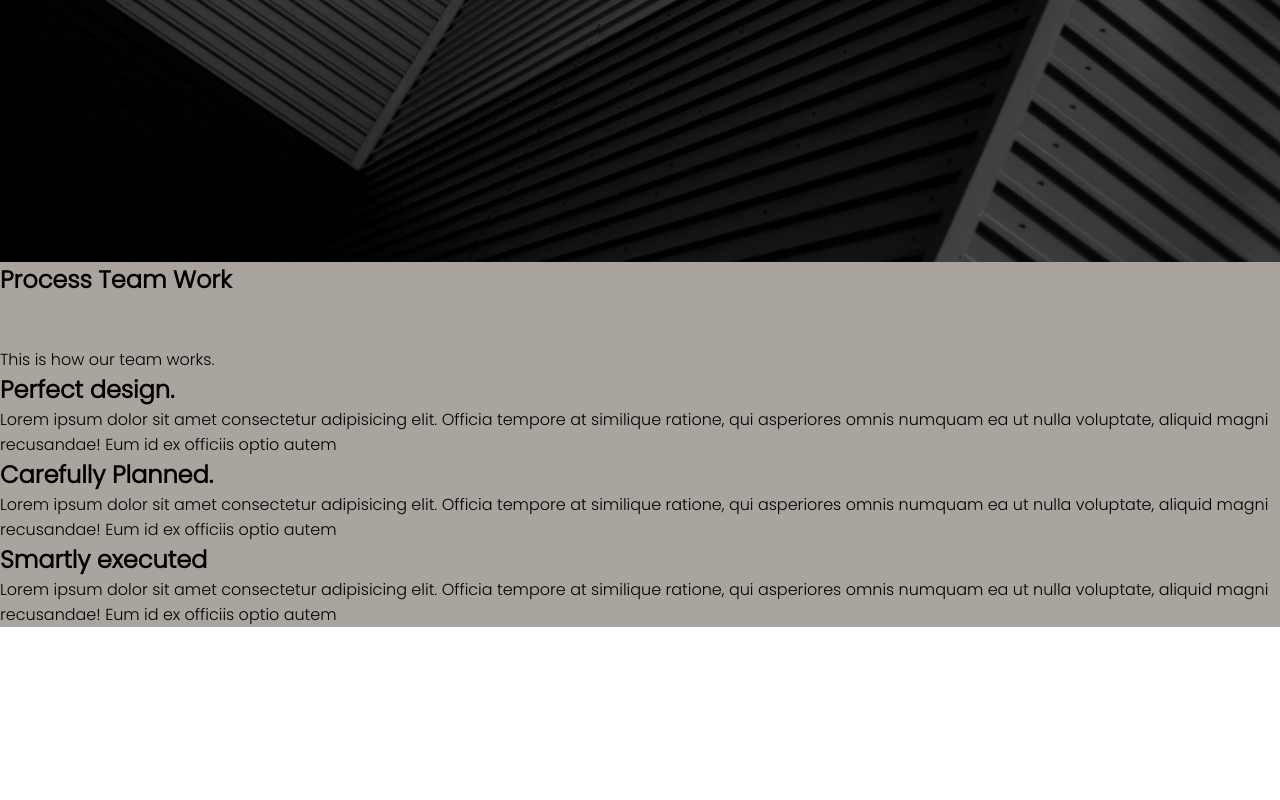
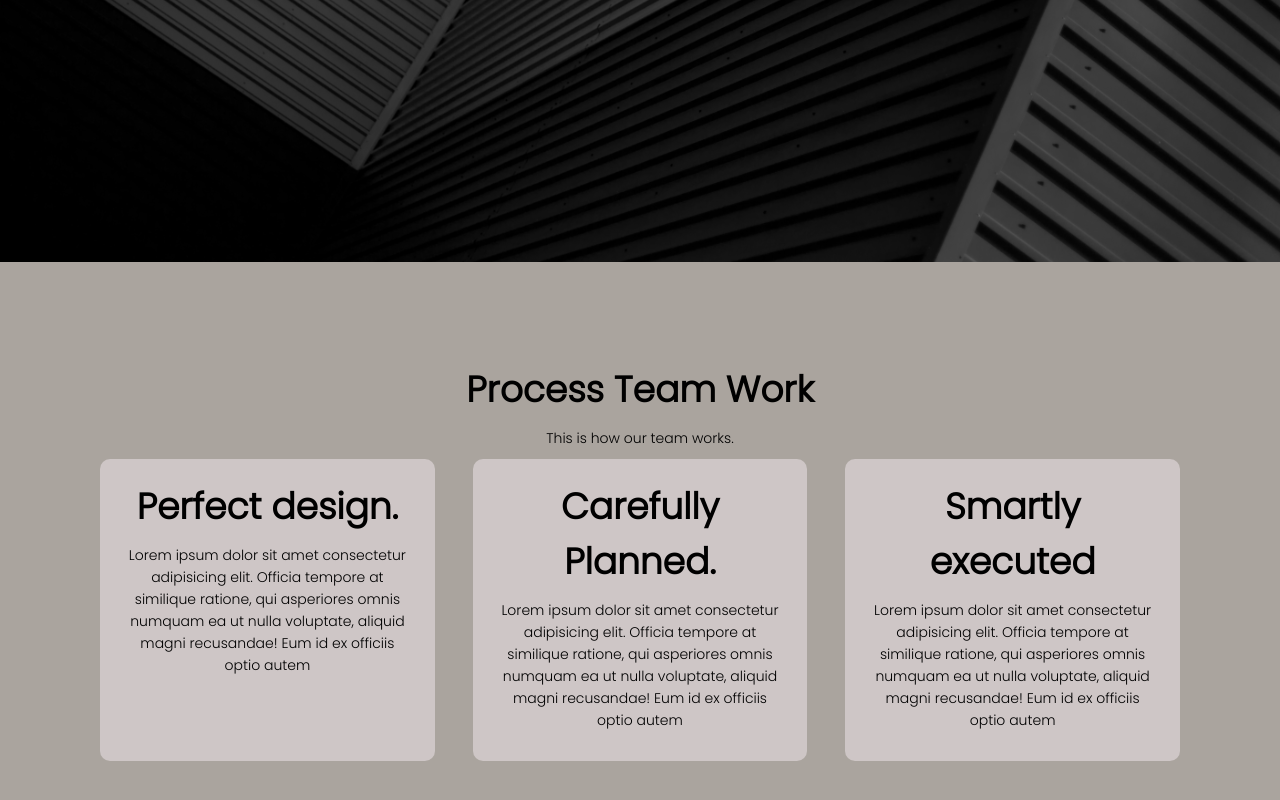
Before and after one commit to Suyog04/architect_101, a React (Create React App) app: page / in a window 1280 px wide. Shown: the part 538-1338 px from the top of the page. Before the commit the page ends 1165 px from the top, so only its background shows below. Built offline with nearby package versions, Linux system fonts and the light colour scheme.

Commit message:
Css updated

```diff
--- a/src/components/Pages/Home/Home.css
+++ b/src/components/Pages/Home/Home.css
@@ -84,4 +84,39 @@
 .team
 {
   background-color: #aaa49e;
+  height: 100vh;
+  text-align: center;
+  padding: 100px;
 }
+
+.team h1
+{
+  font-size: 36px;
+  font-weight: 600;
+}
+
+.team p
+{
+  font-size: 14px;
+  font-weight: 300;
+  line-height: 22px;
+  padding: 10px;
+}
+
+
+.row
+{
+  display: flex;
+  justify-content: space-between;
+}
+
+
+.team-col
+{
+  flex-basis: 31%;
+  background-color: rgb(206, 198, 198);
+  border-radius: 10px;
+  margin-bottom: 5%;
+  padding: 20px 12px;
+  box-sizing: border-box;
+}
--- a/src/components/Pages/Home/Home.jsx
+++ b/src/components/Pages/Home/Home.jsx
@@ -30,29 +30,27 @@ const Home = () => {
 
 
       <section className = "team">
-        <div>
-          <h1 className="team-heading">Process Team Work </h1>
-          <br />
-          <br />
+        <h1>Process Team Work </h1>
         <p>This is how our team works.</p>
-        </div>
-        <div>
+        <div className='row'>
+          <div className='team-col'>
             <h1>Perfect design.</h1>
             <p>Lorem ipsum dolor sit amet consectetur adipisicing elit. Officia tempore at similique ratione, qui
                 asperiores omnis numquam ea ut nulla voluptate, aliquid magni recusandae! Eum id ex officiis optio
                 autem</p>
           </div>
-        <div>
+          <div className = "team-col">
             <h1>Carefully Planned.</h1>
             <p>Lorem ipsum dolor sit amet consectetur adipisicing elit. Officia tempore at similique ratione, qui
                 asperiores omnis numquam ea ut nulla voluptate, aliquid magni recusandae! Eum id ex officiis optio
                 autem</p>
           </div>
-        <div>
+          <div className = 'team-col'>
             <h1>Smartly executed</h1>
             <p>Lorem ipsum dolor sit amet consectetur adipisicing elit. Officia tempore at similique ratione, qui
                 asperiores omnis numquam ea ut nulla voluptate, aliquid magni recusandae! Eum id ex officiis optio
                 autem</p>
+          </div>
         </div>
       </section>
     </>
```
Also changed, not shown: 1 other file (tests, documents, lock files or other folders). Lines whose indentation alone changed are shown as unchanged.
